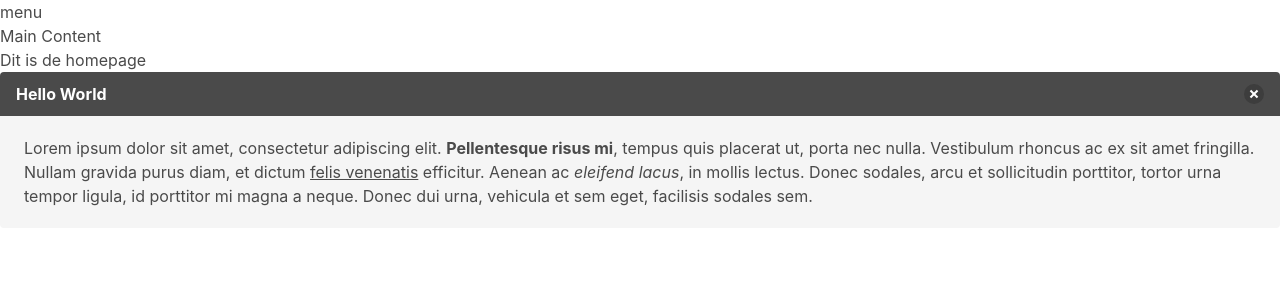
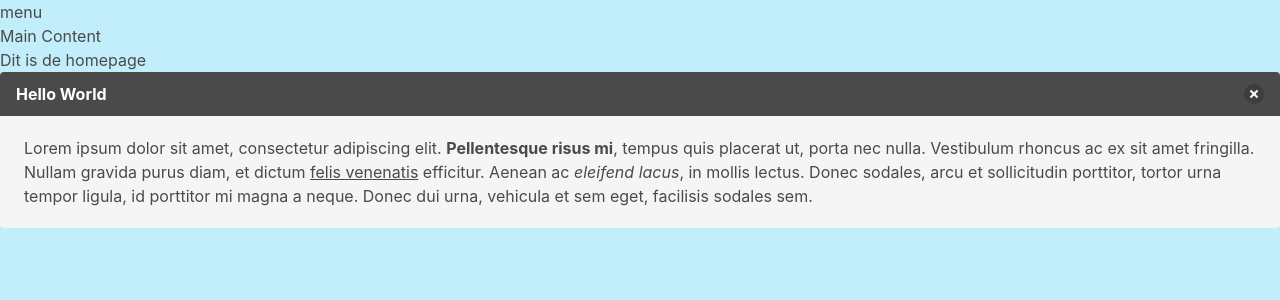
Before and after one commit to tseidler/nucifera, a React (Vite) app: page / in a window 1280 px wide. Shown: the top 300 px of the page. Built offline with nearby package versions, Linux system fonts and the light colour scheme.

Commit message:
Set up Sass and Bulma

```diff
--- a/package.json
+++ b/package.json
@@ -8,6 +8,7 @@
     "babel-preset-env": "^1.7.0",
     "babel-preset-react": "^6.24.1",
     "bulma": "^0.7.1",
+    "node-sass": "^4.9.3",
     "postcss-modules": "^1.3.2",
     "postcss-preset-env": "^5.3.0",
     "react": "^16.4.2",
--- a/src/App.js
+++ b/src/App.js
@@ -1,8 +1,6 @@
 import React, { Component } from 'react';
 import MenuBar from './viewComponents/menubar.jsx.js';
 import ContentScreen from './viewComponents/contentscreen.jsx.js';
-import './App.css';
-import 'bulma/css/bulma.css';
 
 class App extends Component {
   constructor(props) {
--- /dev/null
+++ b/src/assets/stylesheets/base/__base.scss
@@ -0,0 +1,2 @@
+@import 'colors';
+@import 'variables';
--- /dev/null
+++ b/src/assets/stylesheets/base/_colors.scss
@@ -0,0 +1,5 @@
+$light-blue: #c1eefa;
+$dark-blue: #59c9e1;
+$brown: #dac2a3;
+
+$white: #ffffff;
--- /dev/null
+++ b/src/assets/stylesheets/base/_variables.scss
@@ -0,0 +1 @@
+$background-color: $light-blue;
--- /dev/null
+++ b/src/assets/stylesheets/components/__components.scss
@@ -0,0 +1 @@
+@import 'app_base';
--- /dev/null
+++ b/src/assets/stylesheets/components/_app_base.scss
@@ -0,0 +1,5 @@
+body,
+html {
+  background-color: $background-color;
+  min-height: 100%;
+}
--- /dev/null
+++ b/src/assets/stylesheets/style.scss
@@ -0,0 +1,4 @@
+@import '~bulma/bulma';
+
+@import 'base/__base';
+@import 'components/__components';
--- a/src/index.css
+++ /dev/null
@@ -1,5 +0,0 @@
-body {
-  margin: 0;
-  padding: 0;
-  font-family: sans-serif;
-}
--- a/src/index.js
+++ b/src/index.js
@@ -1,6 +1,6 @@
 import React from 'react';
 import ReactDOM from 'react-dom';
-import './index.css';
+import './assets/stylesheets/style.scss';
 import App from './App';
 import registerServiceWorker from './registerServiceWorker';
 
```
Also changed, not shown: .postcssrc, 1 other file (tests, documents, lock files or other folders).
